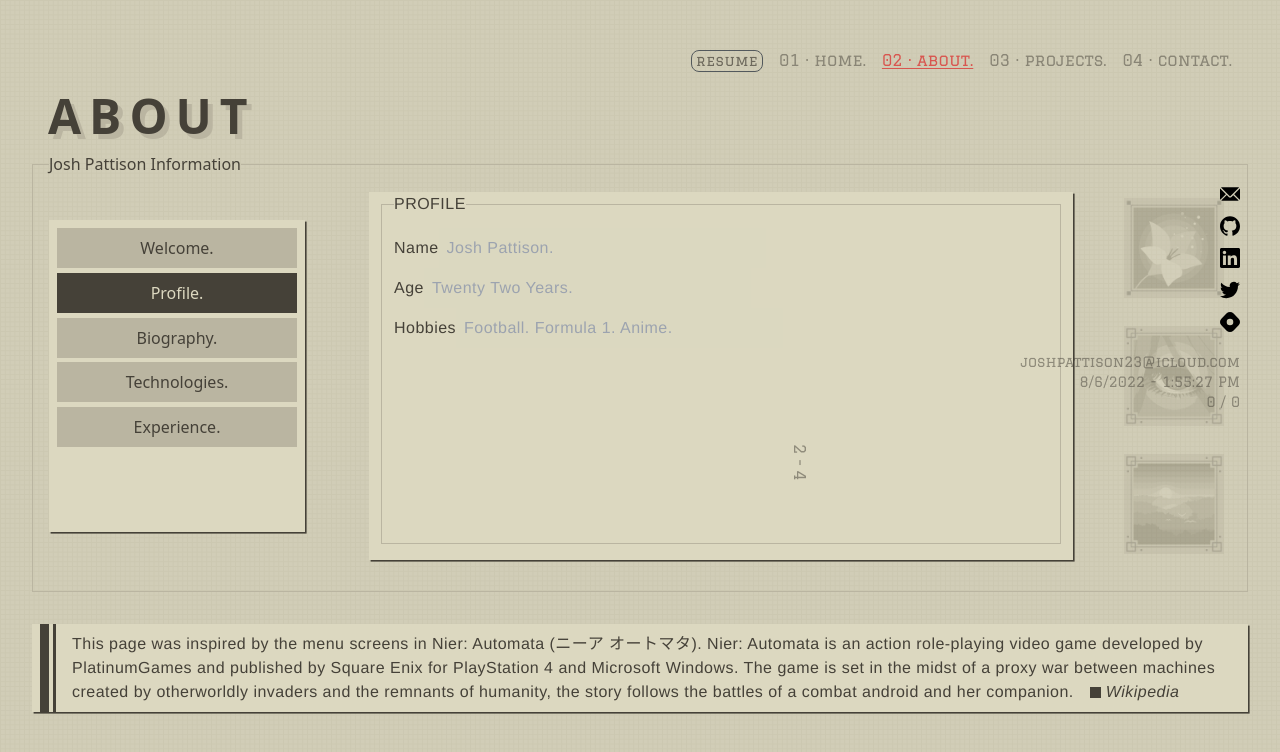
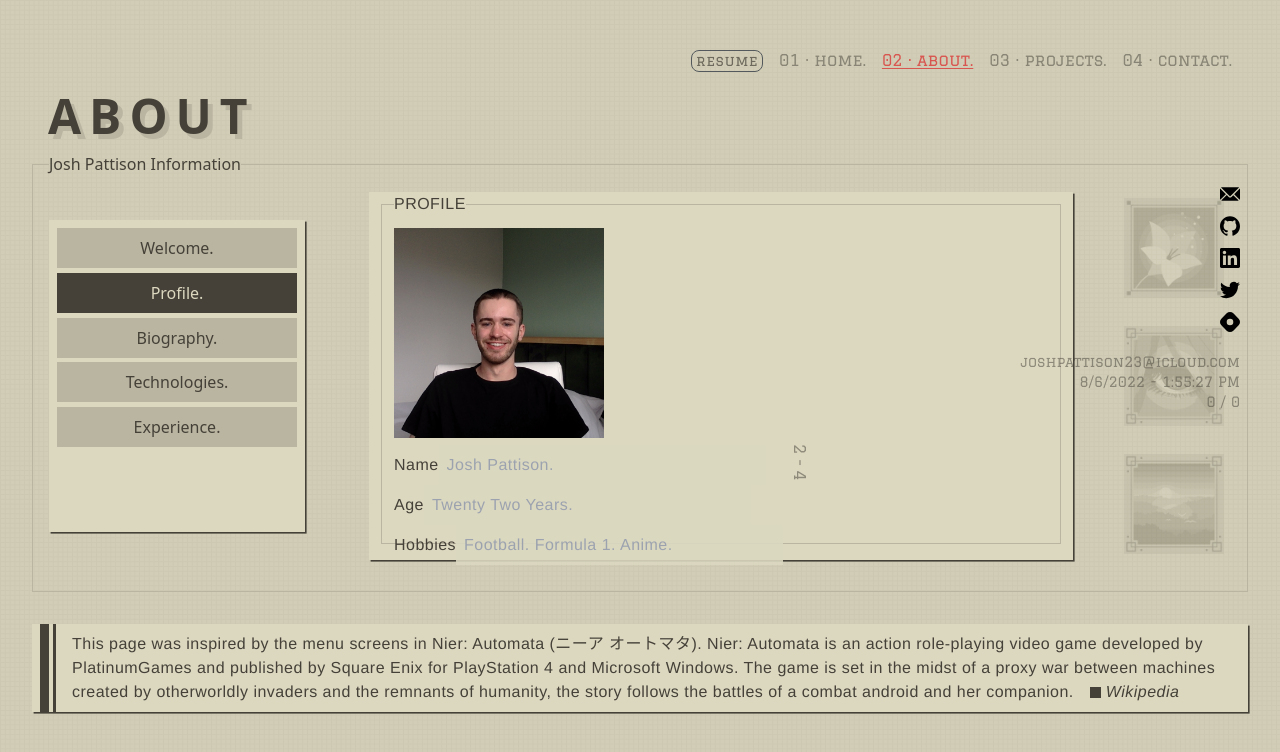
Before and after one commit to pattisoj/portfolio, a Next.js app: page /about in a window 1280 px wide. Both pictures are taken after a click on the button "Profile.". Shown: the top 752 px of the page. Built offline with nearby package versions, Linux system fonts and the light colour scheme.

Commit message:
Added Profile picture

```diff
--- a/pages/about.js
+++ b/pages/about.js
@@ -1,5 +1,6 @@
 import Head from "next/head";
 import Image from "next/image";
+import Profile from "../images/about/profile/profile-picture.png";
 import Flower from "../images/about/icons/nier-automata-1.jpeg";
 import Eye from "../images/about/icons/nier-automata-2.jpeg";
 import Horizon from "../images/about/icons/nier-automata-3.png";
@@ -86,6 +87,16 @@ export default function About() {
               <div className="about-info-content-container">
                 <fieldset className="about-info-content">
                   <legend>PROFILE</legend>
+                  <div className="profile-content-container">
+                    <div className="image-wrapper">
+                      <Image
+                        alt="profile head-shot"
+                        src={Profile}
+                        height={210}
+                        width={210}
+                      />
+                    </div>
+                    <div className="profile-information-container">
                       <p>
                         <label htmlFor="text">Name</label>
                         <input
@@ -113,6 +124,8 @@ export default function About() {
                           disabled
                         />
                       </p>
+                    </div>
+                  </div>
                 </fieldset>
               </div>
             ) : null}
```
Also changed, not shown: images/about/profile/profile-picture.png (added). Lines whose indentation alone changed are shown as unchanged.
